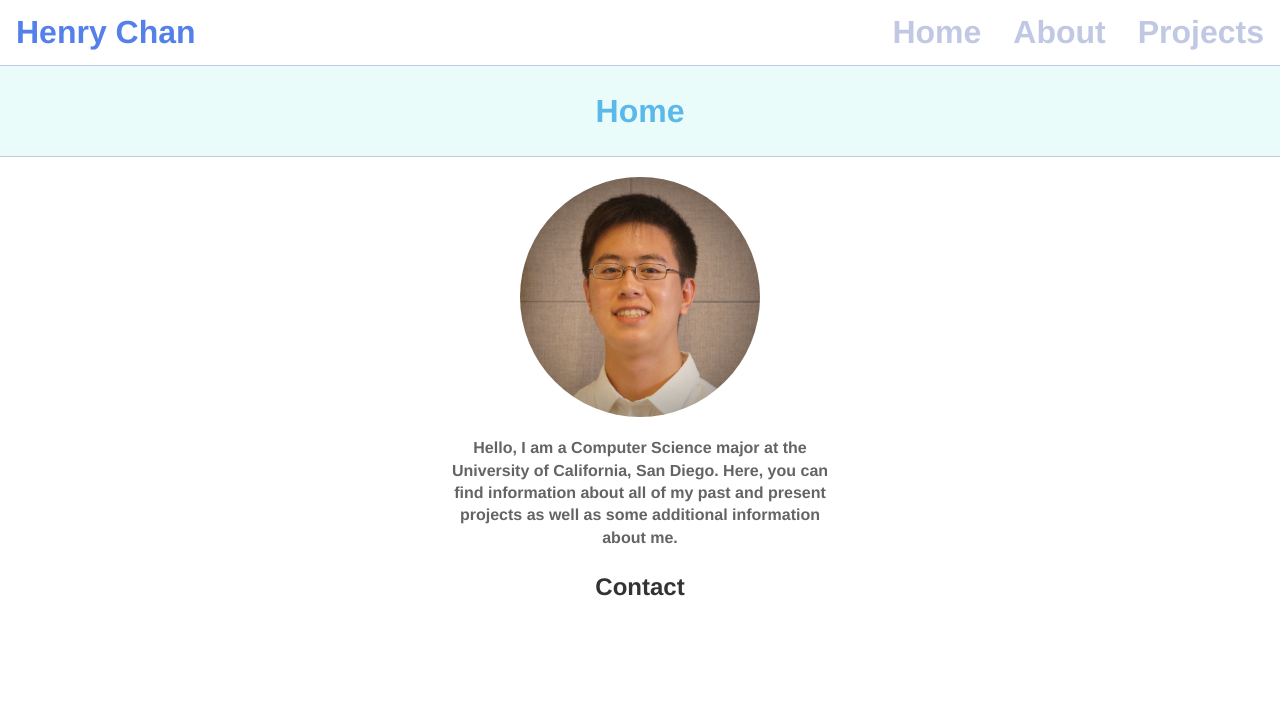
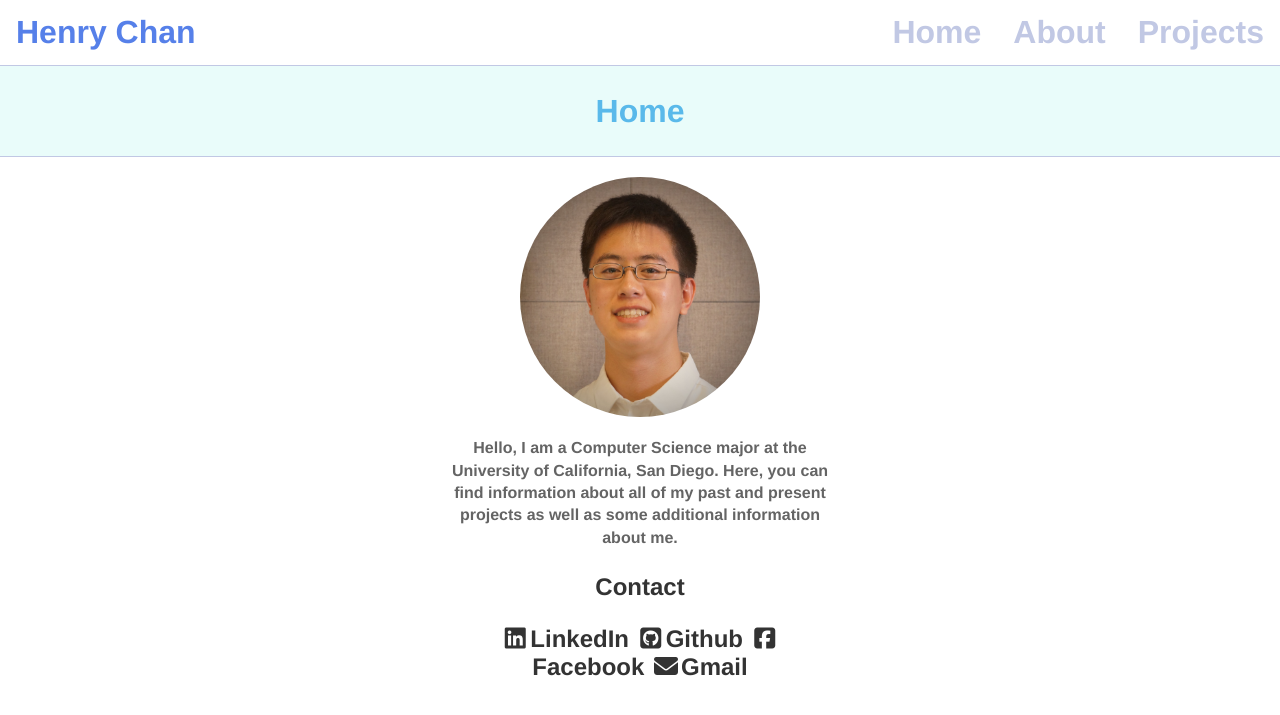
Before and after one commit to chanhenry54/chanhenry54.github.io, a Jekyll site: the page built from index.html, in a window 1280 px wide. Shown: the top 715 px of the page. Built offline with Jekyll 4.4.1, drawn with Linux system fonts in a browser that asks for light colours; nearby versions of some CDN libraries.

Commit message:
Added contact icons/links

```diff
--- a/_layouts/default.html
+++ b/_layouts/default.html
@@ -4,6 +4,7 @@
 <head>
   <title>Henry Chan - {{ page.title }}</title>
   <link rel="stylesheet" type="text/css" href="/main.css" />
+  <script src="https://kit.fontawesome.com/1d9564b77d.js"></script>
 </head>
 
 <body>
--- a/index.html
+++ b/index.html
@@ -8,3 +8,12 @@ title: "Home"
   information about
   all of my past and present projects as well as some additional information about me.</p>
 <h3 class="centered">Contact</h3>
+<div class="centered" style="font-size: 1.5em;">
+  <a href="https://www.linkedin.com/in/henry-c/" target="_blank"><i
+      class="fab fa-linkedin fa-fw"></i><span>LinkedIn</span></a>
+  <a href="https://github.com/chanhenry54" target="_blank"><i
+      class="fab fa-github-square fa-fw"></i><span>Github</span></a>
+  <a href="https://www.facebook.com/henry.chan.1238292" target="_blank"><i
+      class="fab fa-facebook-square fa-fw"></i><span>Facebook</span></a>
+  <a href="mailto:chanhenry54@gmail.com" target="_blank"><i class="fas fa-envelope fa-fw"></i><span>Gmail</span></a>
+</div>
--- a/main.css
+++ b/main.css
@@ -1,7 +1,30 @@
+a {
+    color: rgb(51, 51, 51);
+    text-decoration: none;
+}
+
 body {
     font-family: "Helvetica", "Arial", "Sans-Serif";
     margin: 0;
     padding: 0;
+}
+
+header {
+    background-color: rgb(233, 252, 250);
+    border-top: 1px solid rgb(193, 200, 228);
+    border-bottom: 1px solid rgb(193, 200, 228);
+}
+
+h2 {
+    color: rgb(90, 185, 234);
+    font-size: 2em;
+    text-align: center;
+}
+
+h3 {
+    color: rgb(51, 51, 51);
+    font-size: 1.5em;
+    padding: 1em;
 }
 
 nav ul {
@@ -24,33 +47,19 @@ nav ul li a {
     text-decoration: none;
 }
 
-.highlight-hover a:hover {
-    background-color: rgb(146, 205, 209);
-    color: rgb(51, 51, 51);
-}
-
-header {
-    background-color: rgb(233, 252, 250);
-    border-top: 1px solid rgb(193, 200, 228);
-    border-bottom: 1px solid rgb(193, 200, 228);
-}
-
-h2 {
-    color: rgb(90, 185, 234);
-    font-size: 2em;
-    text-align: center;
-}
-
-h3 {
-    color: rgb(51, 51, 51);
-    font-size: 1.5em;
-    padding: 1em;
-}
-
 p {
     color: rgb(100, 100, 100);
     font-weight: bold;
     line-height: 1.4em;
+}
+
+span {
+    font-weight: bold;
+}
+
+.highlight-hover a:hover {
+    background-color: rgb(146, 205, 209);
+    color: rgb(51, 51, 51);
 }
 
 .headshot {
```
